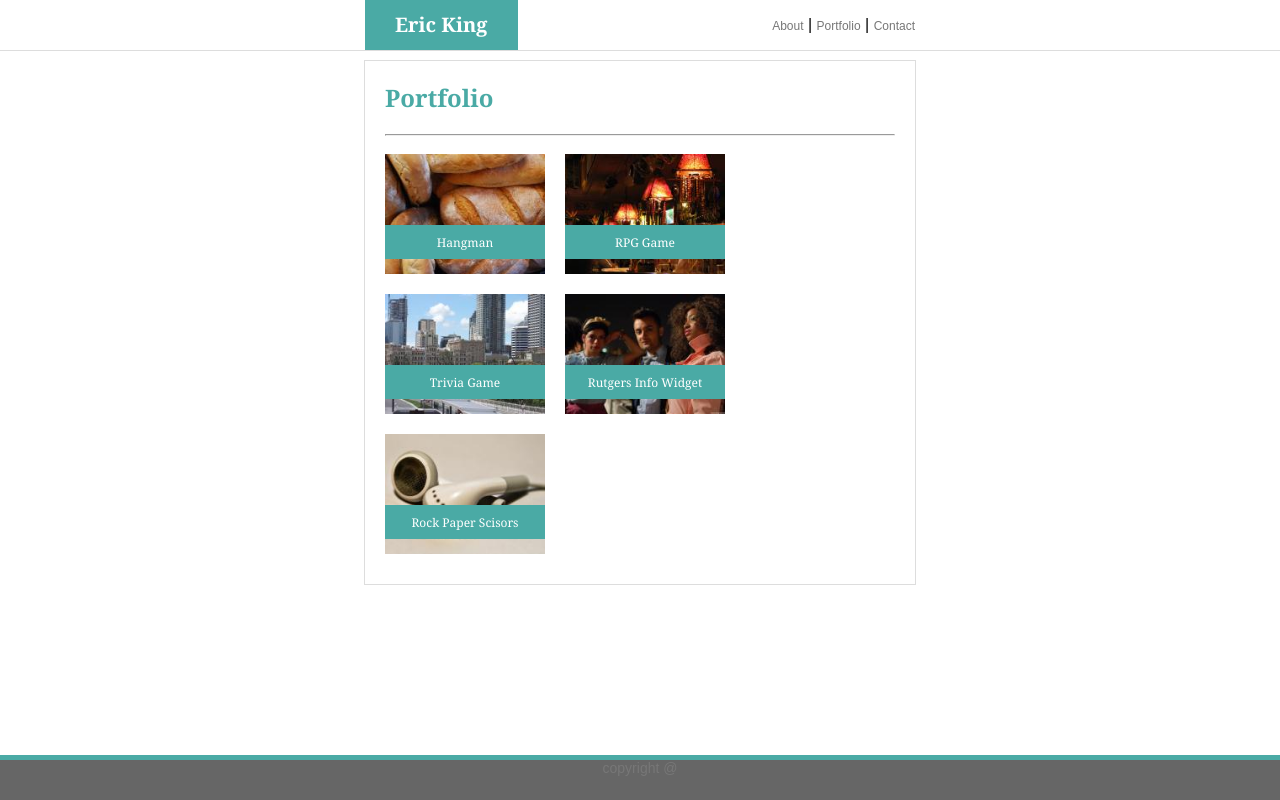
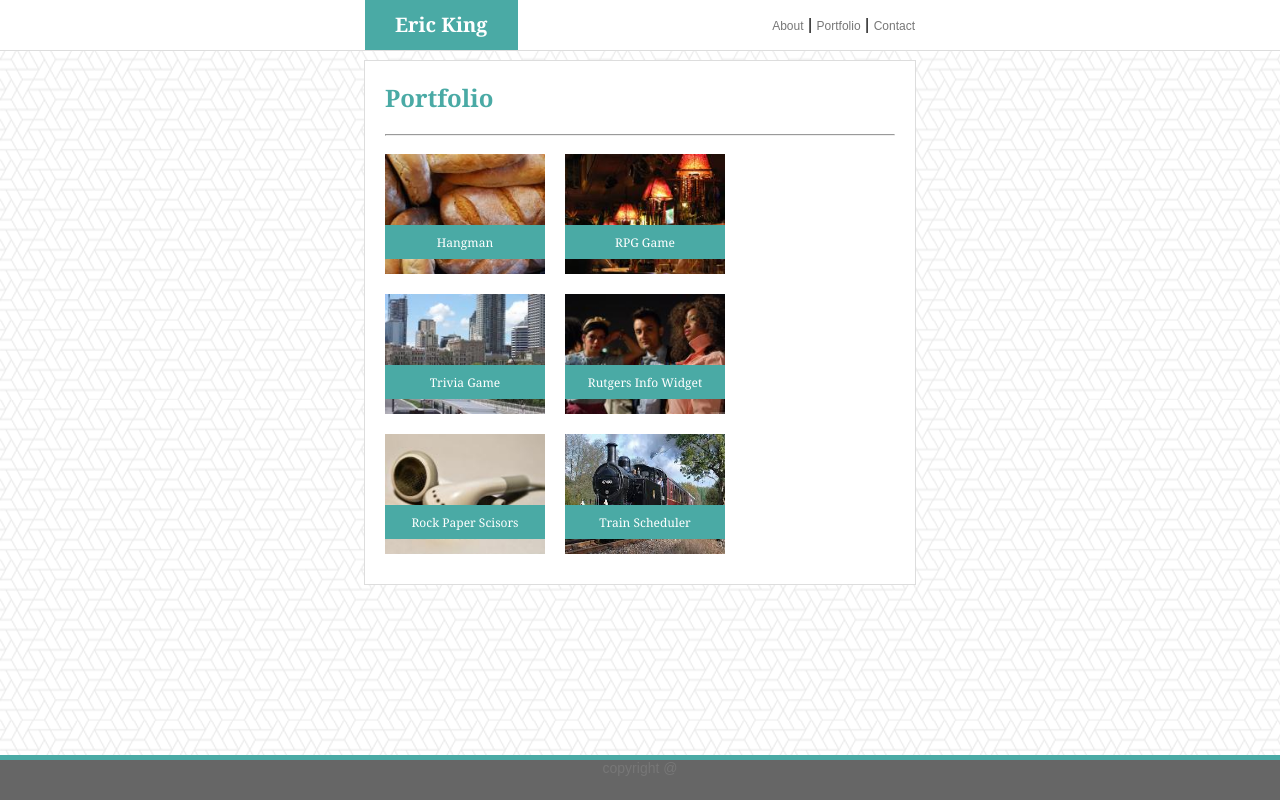
Before and after one commit to kingeric027/Basic-Portfolio, a plain HTML site: page portfolio.html in a window 1280 px wide. Drawn offline with Linux system fonts and the light colour scheme.

Commit message:
added train scheduler

```diff
--- a/portfolio.html
+++ b/portfolio.html
@@ -44,6 +44,10 @@
                 <div class="centered"><a class="links2" href="#" target="_blank"> Rock Paper Scisors</a></div>
             </div>
 
+            <div id="div1"><img src="assets/images/train.jpeg" class="myimg">
+                <div class="centered"><a class="links2" href="https://kingeric027.github.io/Train-Scheduler/" target="_blank"> Train Scheduler</a></div>
+            </div>
+
 
 
     </section>
```
Also changed, not shown: assets/images/train.jpeg (added), assets/images/what-the-hex.png (added), 2 other files.
